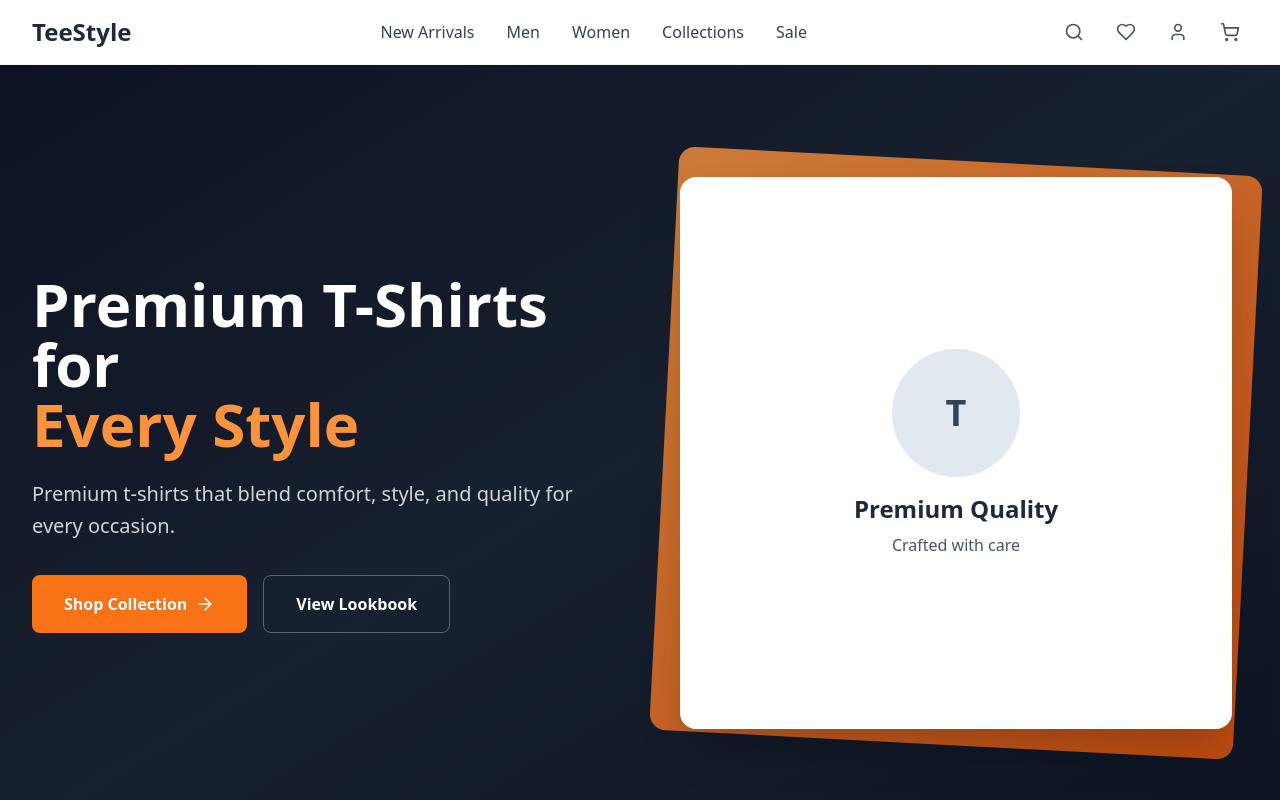
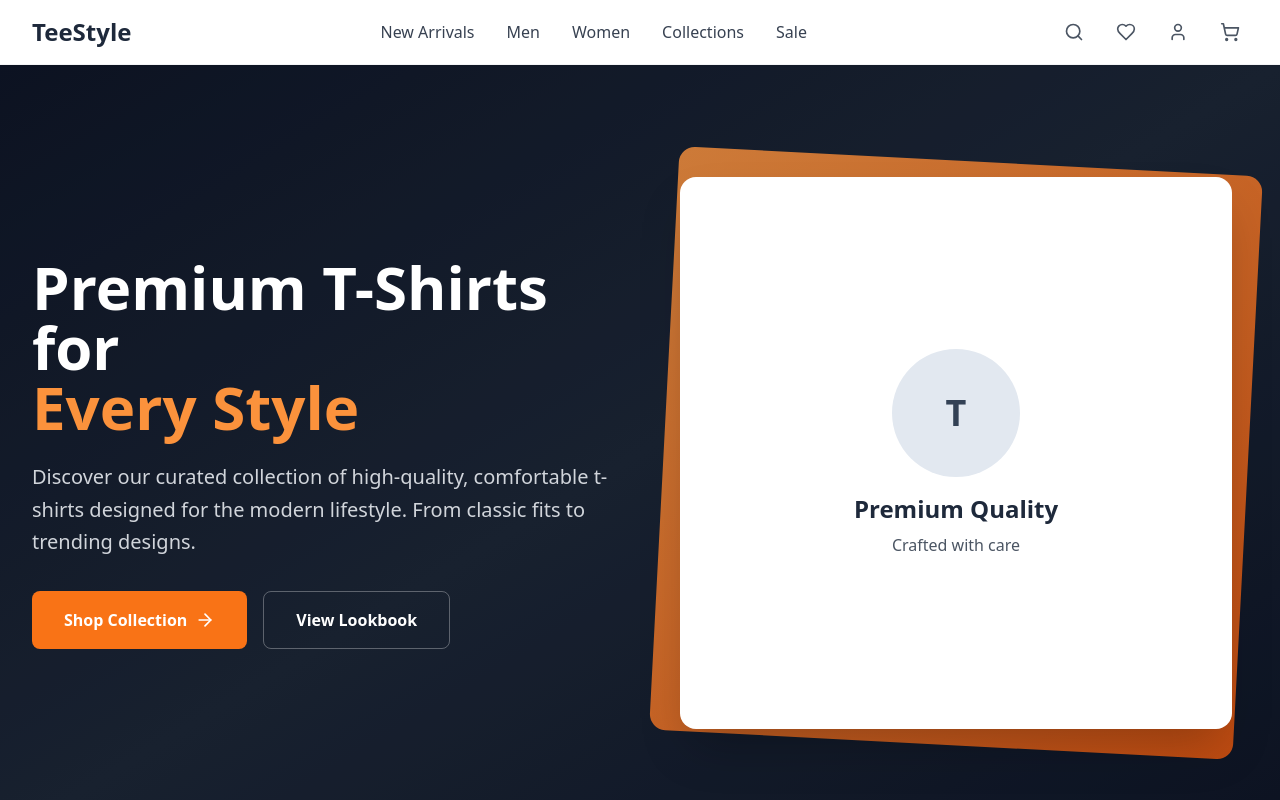
Before and after one commit to davidobst-surestart/TeeStyle, a React (Vite) app: page / in a window 1280 px wide. Shown: the top 800 px of the page. Built offline with nearby package versions, Linux system fonts and the light colour scheme.

Commit message:
Updated Hero.tsx

```diff
--- a/src/components/Hero.tsx
+++ b/src/components/Hero.tsx
@@ -13,7 +13,8 @@ export default function Hero() {
               <span className="block text-orange-400">Every Style</span>
             </h1>
             <p className="text-xl text-gray-300 mb-8 leading-relaxed">
-              Premium t-shirts that blend comfort, style, and quality for every occasion.
+              Discover our curated collection of high-quality, comfortable t-shirts
+              designed for the modern lifestyle. From classic fits to trending designs.
             </p>
             <div className="flex flex-col sm:flex-row gap-4 justify-center lg:justify-start">
               <button className="bg-orange-500 hover:bg-orange-600 text-white px-8 py-4 rounded-lg font-semibold flex items-center justify-center gap-2 transition-all duration-200 transform hover:scale-105">
```
